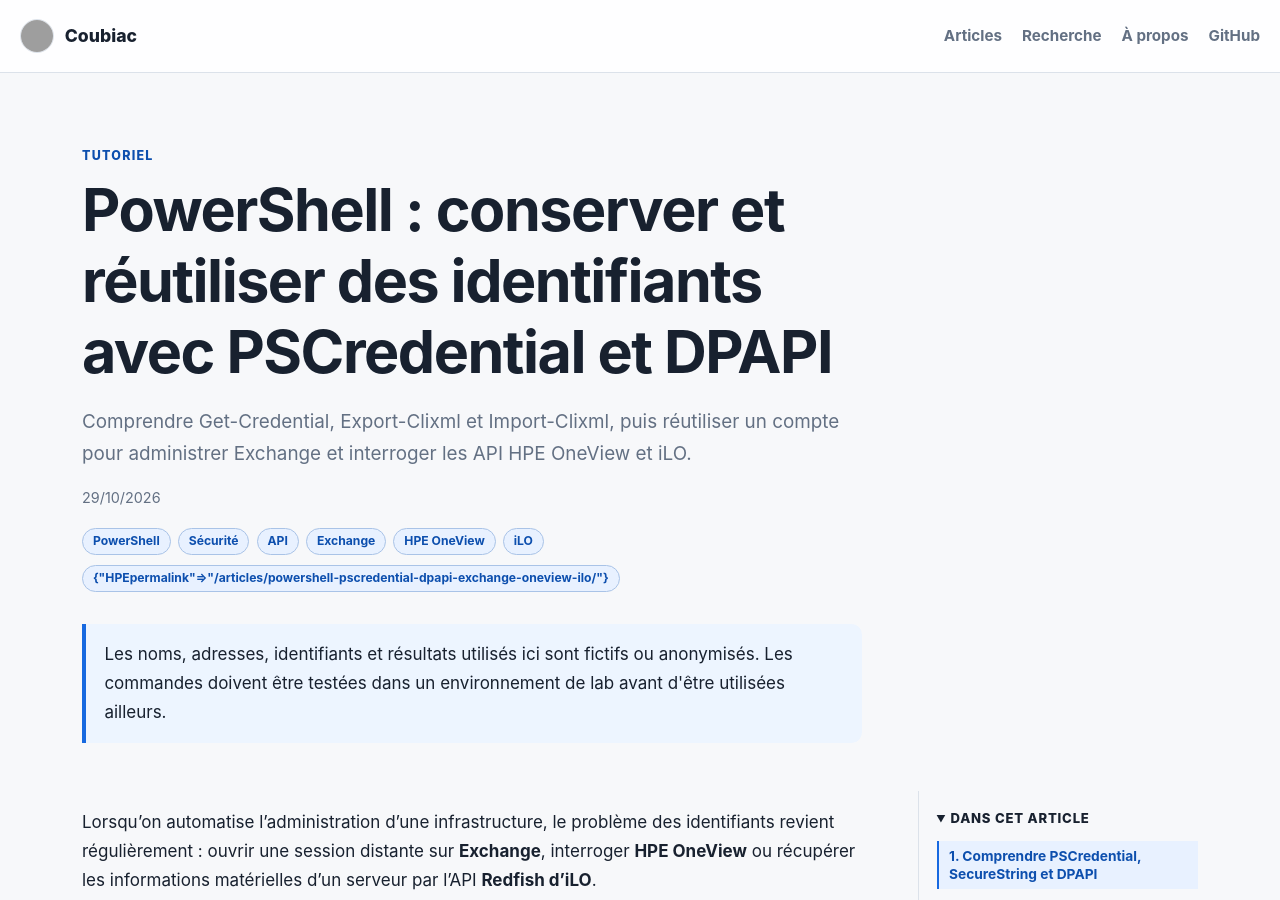
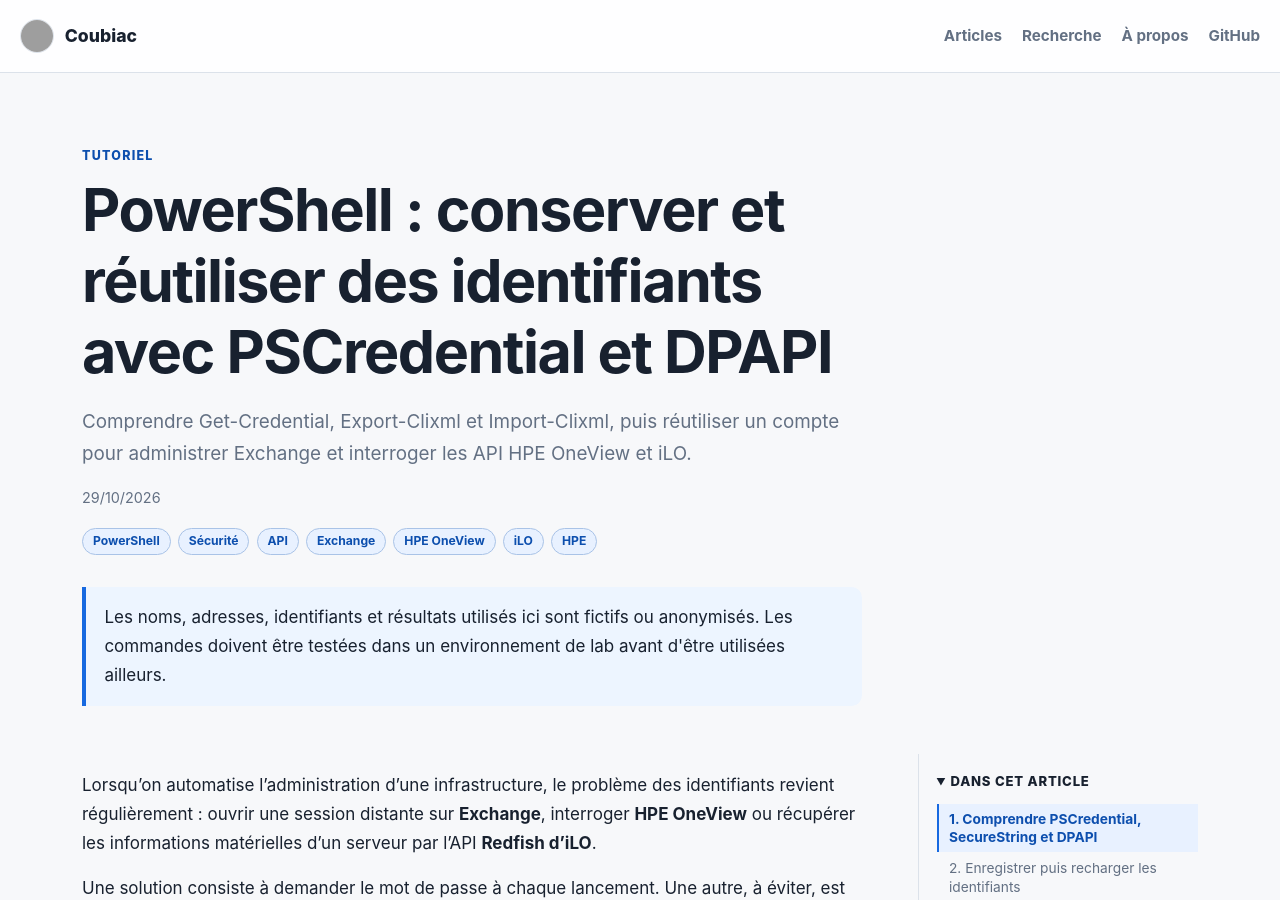
Before and after one commit to Coubiac/coubiac.github.io, a Jekyll site: the page built from _posts/2026-10-29-powershell-pscredential-dpapi-exchange-oneview-ilo.md, in a window 1280 px wide and 900 px high. Built offline with Jekyll 4.4.1, drawn with Linux system fonts in a browser that asks for light colours; grey boxes are pictures that could not be loaded.

Commit message:
fix: séparer correctement les tags YAML des propriétés

```diff
--- a/_posts/2026-10-29-powershell-pscredential-dpapi-exchange-oneview-ilo.md
+++ b/_posts/2026-10-29-powershell-pscredential-dpapi-exchange-oneview-ilo.md
@@ -10,7 +10,8 @@
   - Exchange
   - HPE OneView
   - iLO
-  - HPEpermalink: /articles/powershell-pscredential-dpapi-exchange-oneview-ilo/
+  - HPE
+permalink: /articles/powershell-pscredential-dpapi-exchange-oneview-ilo/
 ---
 
 Lorsqu'on automatise l'administration d'une infrastructure, le problème des identifiants revient régulièrement : ouvrir une session distante sur **Exchange**, interroger **HPE OneView** ou récupérer les informations matérielles d'un serveur par l'API **Redfish d'iLO**.
```
